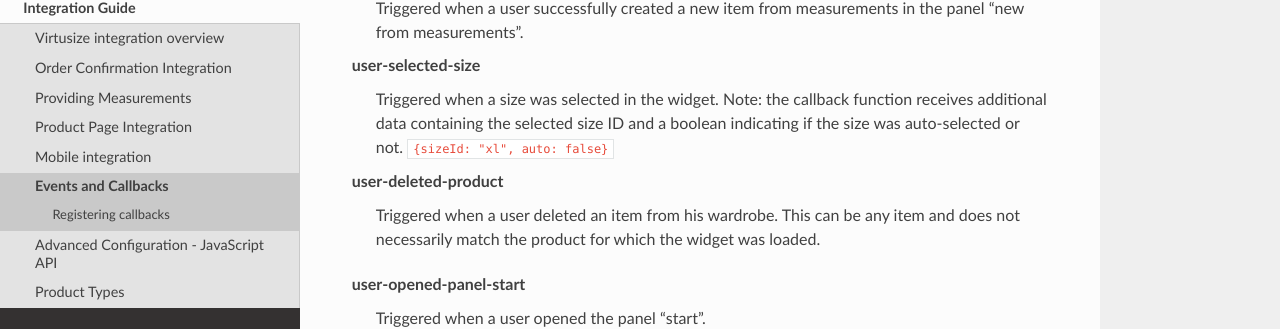
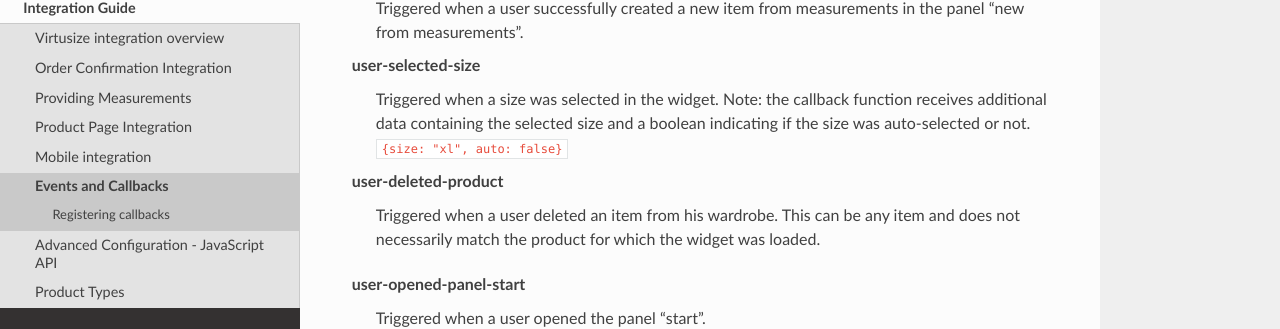
Before and after one commit to virtusize/virtusize.github.io, a Sphinx documentation site: the page built from source/integration-guide/events-and-callbacks.rst, in a window 1280 px wide and 900 px high, scrolled down 972 px. Shown: the part 168-497 px from the top of the window. Built offline with Sphinx 7.4.7 and the Read the Docs theme 2.0.0, drawn with Linux system fonts in a browser that asks for light colours.

Commit message:
Refactor: changed sizeId to size to reflect our preferred event data name.
This was implemented in a backwards compatible way. The sizeId will
still be part of the event data, but an additional size parameter was
added.

```diff
--- a/source/integration-guide/events-and-callbacks.rst
+++ b/source/integration-guide/events-and-callbacks.rst
@@ -57,8 +57,8 @@
 
 user-selected-size
     Triggered when a size was selected in the widget. Note: the callback
-    function receives additional data containing the selected size ID and
-    a boolean indicating if the size was auto-selected or not. ``{sizeId: "xl",
+    function receives additional data containing the selected size and
+    a boolean indicating if the size was auto-selected or not. ``{size: "xl",
     auto: false}``
 
 user-deleted-product
```
